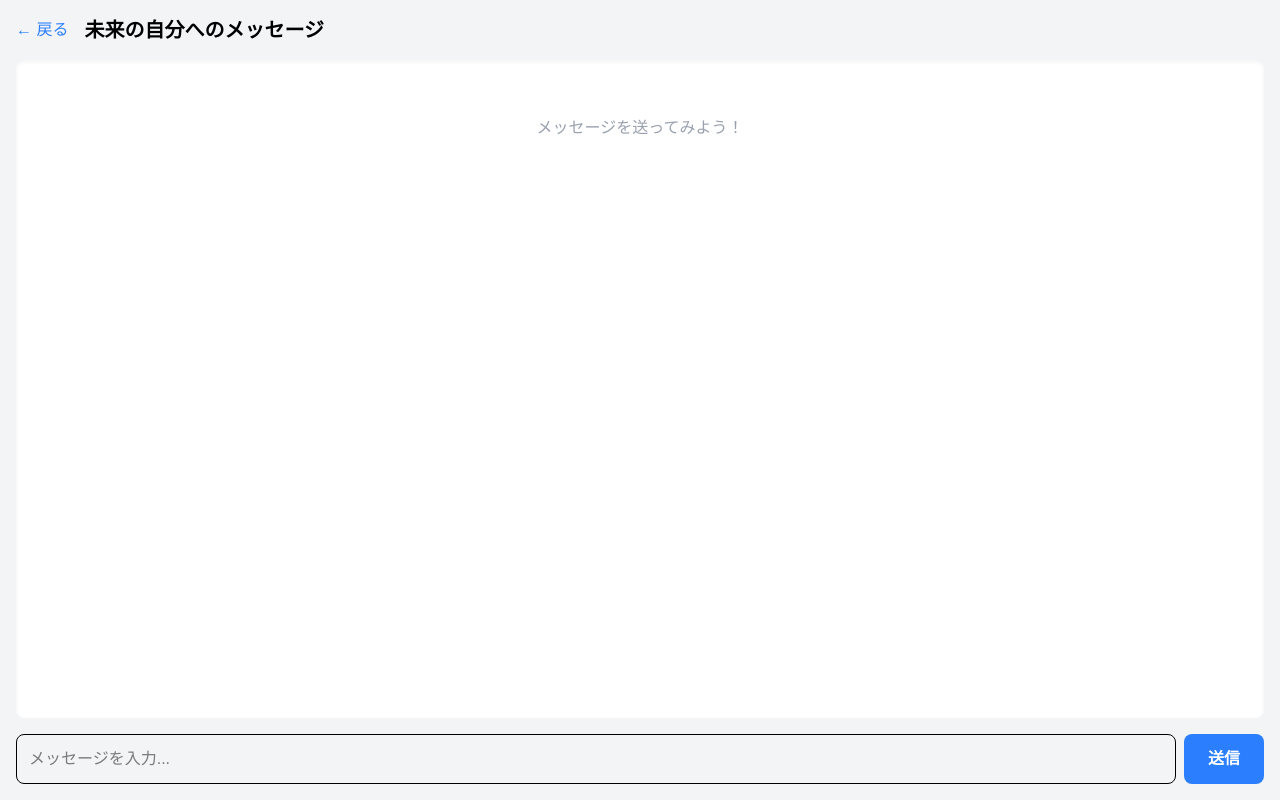
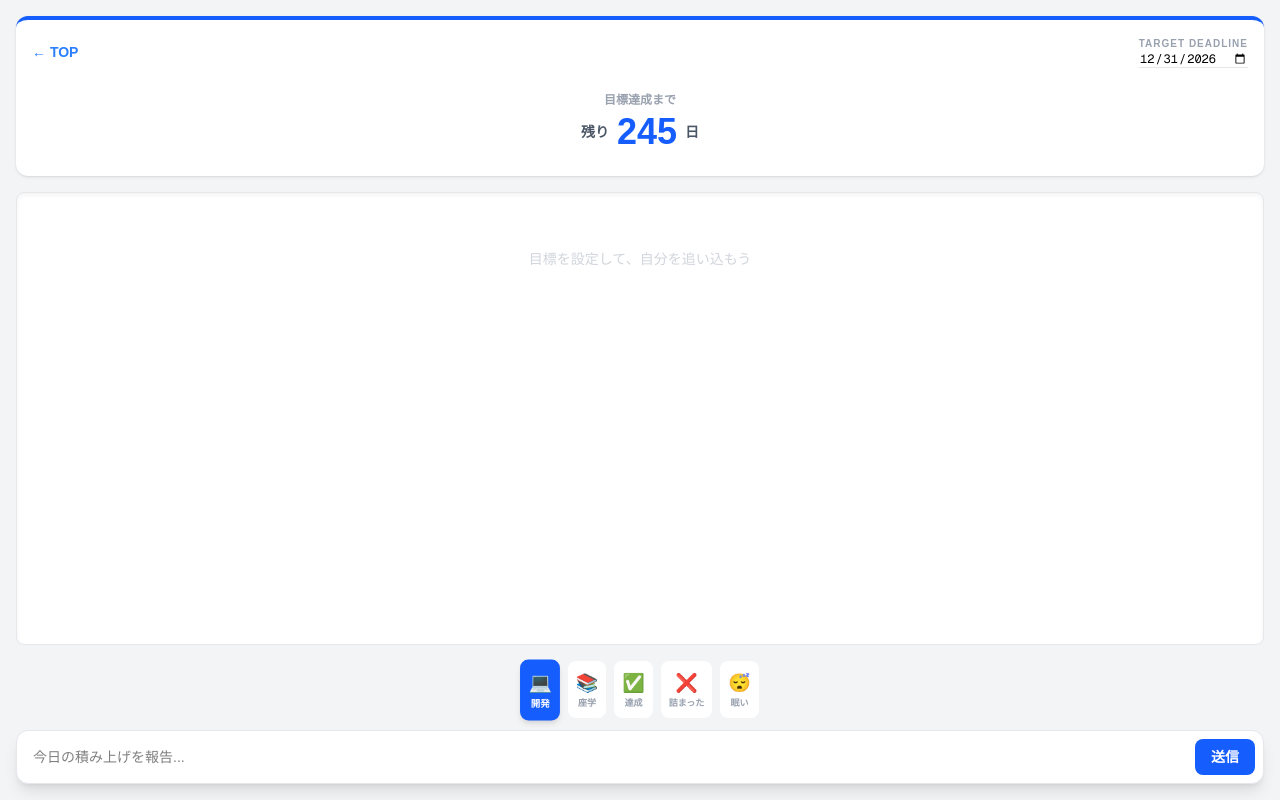
Before and after one commit to ryu39jp-dev/future-self-feedback, a Next.js app: page /chat in a window 1280 px wide. Built offline with nearby package versions, Linux system fonts and the light colour scheme.

Commit message:
目標日の設定　close #3

```diff
--- a/src/app/chat/page.tsx
+++ b/src/app/chat/page.tsx
@@ -1,56 +1,141 @@
 "use client";
 
-import { useState } from "react";
+import { useState, useEffect } from "react";
 import Link from "next/link";
 
 export default function ChatPage() {
   const [inputText, setInputText] = useState("");
-  // メッセージのリストを保存する箱（初期値は空の配列 [] ）
-  const [messages, setMessages] = useState<string[]>([]);
+  const [messages, setMessages] = useState<{ text: string; tag: string }[]>([]);
+  const [selectedTag, setSelectedTag] = useState("💻");
+
+  // 初期値を空にして、LocalStorageの読み込みを待つ
+  const [targetDateStr, setTargetDateStr] = useState("");
+  const [daysLeft, setDaysLeft] = useState<number | null>(null);
+
+  // 1. ページに来た瞬間に一度だけLocalStorageを確認する
+  useEffect(() => {
+    const savedDate = localStorage.getItem("myTargetDate");
+    if (savedDate) {
+      setTargetDateStr(savedDate);
+    } else {
+      setTargetDateStr("2026-12-31"); // 保存がなければデフォルト
+    }
+  }, []);
+
+  // 2. targetDateStr が決まったら保存 & 計算する
+  useEffect(() => {
+    if (!targetDateStr) return; // まだ読み込み中なら何もしない
+
+    localStorage.setItem("myTargetDate", targetDateStr);
+
+    const calculateDays = () => {
+      const today = new Date();
+      today.setHours(0, 0, 0, 0);
+      const target = new Date(targetDateStr);
+
+      const diffTime = target.getTime() - today.getTime();
+      const diffDays = Math.ceil(diffTime / (1000 * 60 * 60 * 24));
+      setDaysLeft(diffDays);
+    };
+
+    calculateDays();
+  }, [targetDateStr]);
+
+  // -------------------------
+
+  const tags = [
+    { icon: "💻", label: "開発" },
+    { icon: "📚", label: "座学" },
+    { icon: "✅", label: "達成" },
+    { icon: "❌", label: "詰まった" },
+    { icon: "😴", label: "眠い" },
+  ];
 
   const handleSend = () => {
     if (!inputText) return;
-
-    // 今までのメッセージに、新しい入力内容を追加して新しい配列を作る
-    setMessages([...messages, inputText]);
-
-    // 入力欄を空にする
+    setMessages([...messages, { text: inputText, tag: selectedTag }]);
     setInputText("");
   };
 
   return (
     <div className="flex flex-col h-screen bg-gray-100 p-4 text-black">
-      <div className="flex items-center mb-4">
-        <Link href="/" className="text-blue-500 mr-4">← 戻る</Link>
-        <h1 className="text-xl font-bold">未来の自分へのメッセージ</h1>
+      {/* 目標設定エリア */}
+      <div className="bg-white rounded-xl shadow-sm p-4 mb-4 border-t-4 border-blue-600">
+        <div className="flex items-center justify-between mb-4">
+          <Link href="/" className="text-blue-500 text-sm font-bold">← TOP</Link>
+          <div className="flex flex-col items-end">
+            <span className="text-[10px] text-gray-400 font-bold uppercase tracking-widest">Target Deadline</span>
+            <input
+              type="date"
+              value={targetDateStr}
+              onChange={(e) => setTargetDateStr(e.target.value)}
+              className="text-xs font-mono border-b border-gray-200 focus:outline-none focus:border-blue-500"
+            />
+          </div>
+        </div>
+
+        <div className="text-center py-2">
+          <p className="text-xs text-gray-400 font-bold mb-1">目標達成まで</p>
+          <div className="flex items-center justify-center gap-2">
+            <span className="text-sm font-bold text-gray-600">残り</span>
+            <span className={`text-4xl font-black ${daysLeft !== null && daysLeft < 0 ? 'text-red-500' : 'text-blue-600'}`}>
+              {daysLeft}
+            </span>
+            <span className="text-sm font-bold text-gray-600">日</span>
+          </div>
+        </div>
       </div>
 
-      {/* メッセージ表示エリア */}
-      <div className="flex-1 bg-white rounded-lg shadow-inner mb-4 p-4 overflow-y-auto flex flex-col gap-2">
+      {/* チャット表示エリア */}
+      <div className="flex-1 bg-white rounded-lg shadow-inner mb-4 p-4 overflow-y-auto flex flex-col gap-3 border border-gray-200">
         {messages.length === 0 ? (
-          <p className="text-gray-400 text-center mt-10">メッセージを送ってみよう！</p>
+          <div className="text-center mt-10">
+            <p className="text-gray-300 text-sm">目標を設定して、自分を追い込もう</p>
+          </div>
         ) : (
           messages.map((msg, index) => (
-            <div key={index} className="self-end bg-blue-500 text-white p-3 rounded-2xl rounded-tr-none max-w-[80%]">
-              {msg}
+            <div key={index} className="self-end flex flex-col items-end">
+              <span className="text-[10px] bg-gray-100 px-2 py-0.5 rounded-full text-gray-500 mb-1 border border-gray-200">
+                {msg.tag}
+              </span>
+              <div className="bg-blue-600 text-white p-3 rounded-2xl rounded-tr-none shadow-sm text-sm">
+                {msg.text}
+              </div>
             </div>
           ))
         )}
       </div>
 
-      {/* 入力フォーム */}
-      <div className="flex gap-2">
+      {/* タグ選択・入力フォーム（前回と同じ） */}
+      <div className="flex gap-2 mb-3 justify-center">
+        {tags.map((t) => (
+          <button
+            key={t.icon}
+            onClick={() => setSelectedTag(t.icon)}
+            className={`flex flex-col items-center p-2 rounded-lg transition-all ${
+              selectedTag === t.icon
+                ? "bg-blue-600 text-white scale-105 shadow-md"
+                : "bg-white text-gray-400 hover:bg-gray-100"
+            }`}
+          >
+            <span className="text-lg">{t.icon}</span>
+            <span className="text-[9px] font-bold">{t.label}</span>
+          </button>
+        ))}
+      </div>
+
+      <div className="flex gap-2 bg-white p-2 rounded-xl shadow-lg border border-gray-200">
         <input
           type="text"
           value={inputText}
           onChange={(e) => setInputText(e.target.value)}
-          onKeyDown={(e) => e.key === 'Enter' && handleSend()} // Enterキーでも送れるように
-          placeholder="メッセージを入力..."
-          className="flex-1 p-3 border rounded-lg focus:outline-none focus:ring-2 focus:ring-blue-500"
+          onKeyDown={(e) => e.key === 'Enter' && handleSend()}
+          placeholder="今日の積み上げを報告..."
+          className="flex-1 p-2 text-sm focus:outline-none"
         />
         <button
           onClick={handleSend}
-          className="bg-blue-500 text-white px-6 py-2 rounded-lg font-bold hover:bg-blue-600 transition"
+          className="bg-blue-600 text-white px-4 py-2 rounded-lg text-sm font-bold active:scale-95 transition"
         >
           送信
         </button>
```
